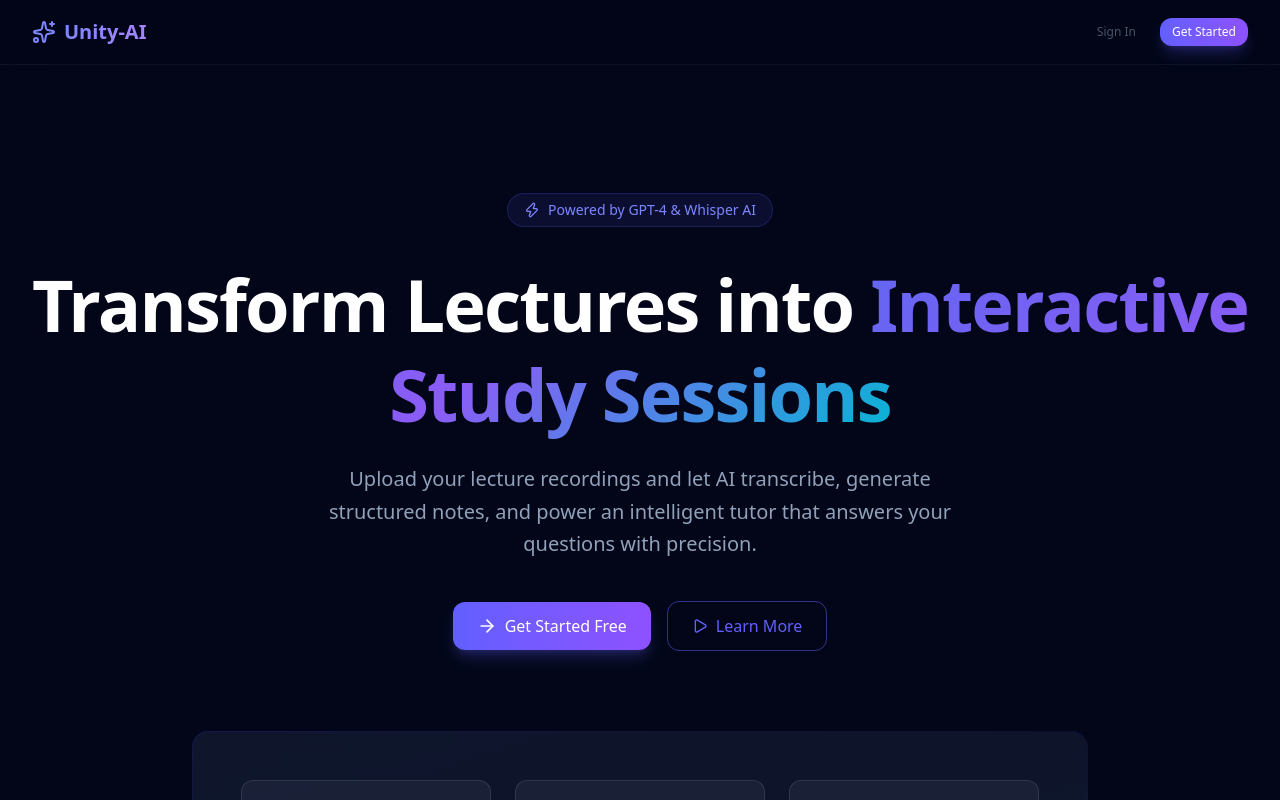
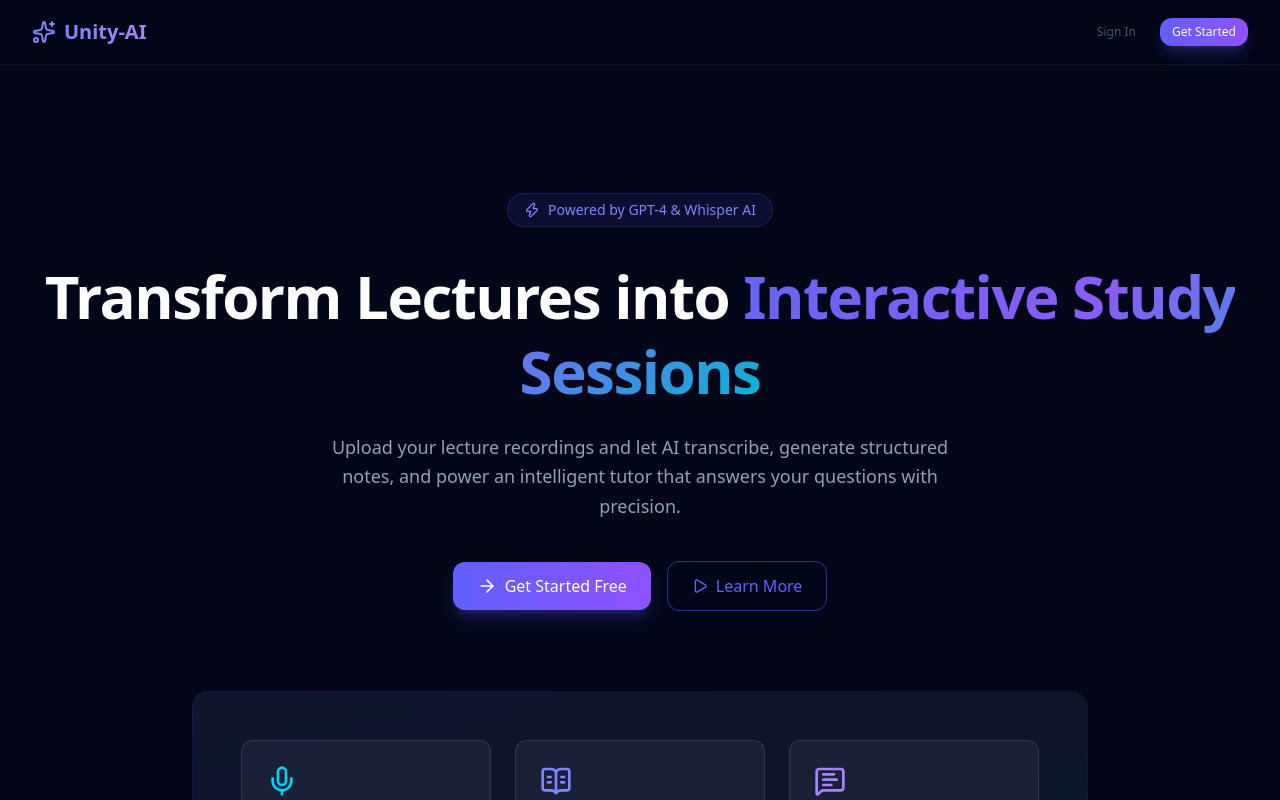
Before and after one commit to Antizer17/Unity-Ai, a Next.js app in the folder frontend/: page / in a window 1280 px wide. Shown: the top 800 px of the page. Built offline with nearby package versions, Linux system fonts and the light colour scheme.

Commit message:
Adjust landing page title and description text sizes for better layout balance

```diff
--- a/frontend/src/app/page.tsx
+++ b/frontend/src/app/page.tsx
@@ -101,7 +101,7 @@ export default function LandingPage() {
             initial={{ opacity: 0, y: 30 }}
             animate={{ opacity: 1, y: 0 }}
             transition={{ duration: 0.6, delay: 0.1 }}
-            className="text-4xl sm:text-5xl lg:text-7xl font-bold tracking-tight text-white leading-tight"
+            className="text-4xl sm:text-5xl lg:text-6xl font-bold tracking-tight text-white leading-tight"
           >
             Transform Lectures into{' '}
             <span className="gradient-text">Interactive Study Sessions</span>
@@ -111,7 +111,7 @@ export default function LandingPage() {
             initial={{ opacity: 0, y: 30 }}
             animate={{ opacity: 1, y: 0 }}
             transition={{ duration: 0.6, delay: 0.2 }}
-            className="mt-6 text-lg sm:text-xl text-slate-400 max-w-2xl mx-auto leading-relaxed"
+            className="mt-6 text-base sm:text-lg text-slate-400 max-w-2xl mx-auto leading-relaxed"
           >
             Upload your lecture recordings and let AI transcribe, generate structured notes, and
             power an intelligent tutor that answers your questions with precision.
```
